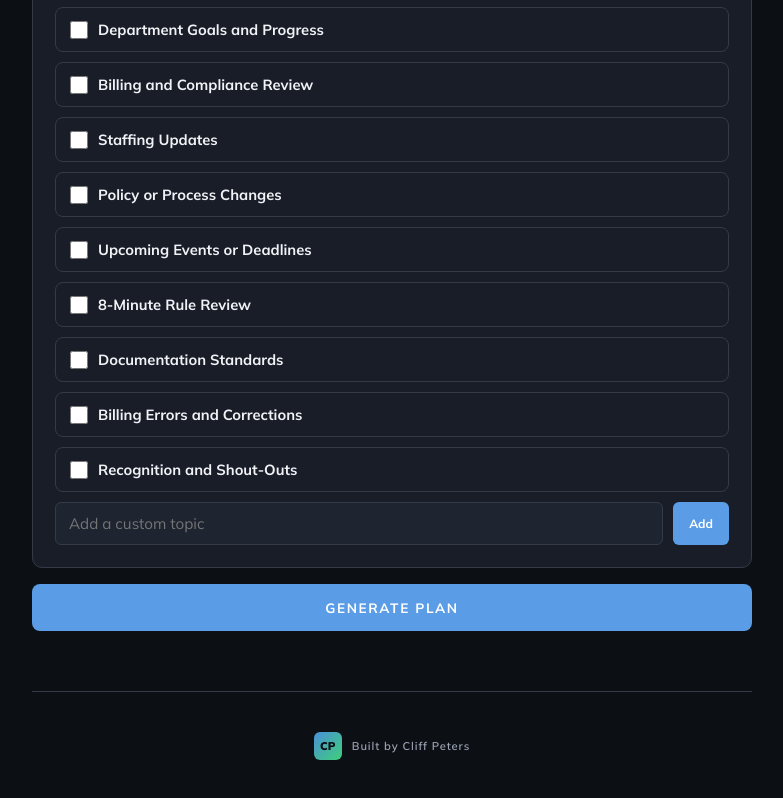
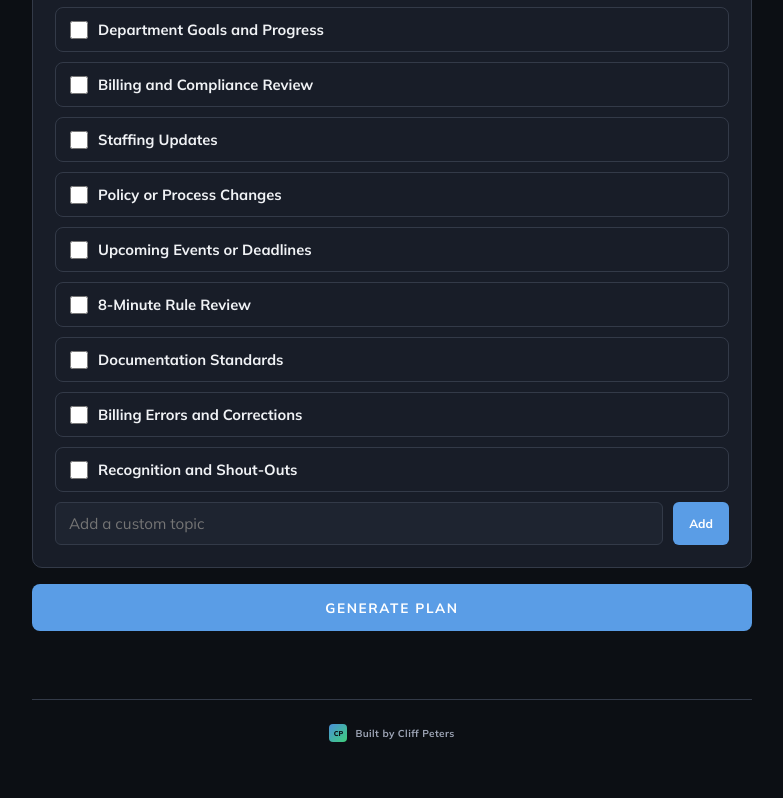
Before and after one commit to cliff-peters/game-plan, a plain HTML site: page index.html in a window 1280 px wide. Shown: the part 985-1783 px from the top of the page, without its empty margins (248-1031 px from the left). Drawn offline with Linux system fonts and the light colour scheme.

Commit message:
Update index.html

```diff
--- a/index.html
+++ b/index.html
@@ -11,6 +11,7 @@
   --bg:#0c0f14;--surf:#181d28;--surf2:#1e2430;--bdr:#333a48;
   --txt:#f0f2f5;--muted:#9ca3b4;--blue:#5a9de6;
   --blue-glow:rgba(90,157,230,.14);--green:#5cb85c;--red:#d9534f;
+  --logo-gradient:linear-gradient(135deg,#4a90d9,#3ecf7a);--logo-text:#0c0f14;
 }
 body{font-family:"Mulish",sans-serif;background:var(--bg);color:var(--txt);min-height:100vh;padding:40px 16px 80px;}
 .wrap{max-width:720px;margin:0 auto;}
@@ -63,6 +64,9 @@ textarea{resize:vertical;min-height:60px;}
 .btn-copy:hover,.btn-copy.copied{background:var(--blue);color:#fff;}
 .btn-print{background:transparent;border:1.5px solid var(--muted);color:var(--muted);font-family:"Mulish",sans-serif;font-size:.75rem;font-weight:700;letter-spacing:.1em;text-transform:uppercase;padding:10px 20px;border-radius:6px;cursor:pointer;transition:all .13s;}
 .btn-print:hover{border-color:var(--txt);color:var(--txt);}
+.footer{margin-top:48px;padding:24px 16px;display:flex;align-items:center;justify-content:center;gap:8px;border-top:1px solid var(--bdr);}
+.footer-logo{width:18px;height:18px;background:var(--logo-gradient);border-radius:4px;display:flex;align-items:center;justify-content:center;font-size:7px;font-weight:800;color:var(--logo-text);flex-shrink:0;font-family:"Mulish",sans-serif;}
+.footer-text{font-size:10px;font-weight:700;color:var(--muted);letter-spacing:0.04em;}
 @media print{
   body{background:#fff;color:#000;padding:20px;}.wrap{max-width:100%;}
   .tab-row,.card,.btn-generate,.copy-row,.output-header,.tag,[style*="DOR Suite"],[style*="gradient"]{display:none!important;}
@@ -70,7 +74,7 @@ textarea{resize:vertical;min-height:60px;}
   .output-card{display:block!important;background:#fff;border:none;padding:0;}
   .output-body{background:#fff;border:none;color:#000;padding:0;font-size:12pt;line-height:1.6;}
   h1{display:none!important;}.print-header{display:block!important;font-size:14pt;font-weight:700;margin-bottom:16px;color:#000;}
-  .footer-bar{display:none!important;}
+  .footer{display:none!important;}
 }
 .print-header{display:none;}
 @media screen and (max-width:560px){.fields{grid-template-columns:1fr;}.tab-row{flex-wrap:wrap;}.tab-btn{font-size:.7rem;padding:11px 6px;}}
@@ -109,9 +113,9 @@ textarea{resize:vertical;min-height:60px;}
   <div class="output-card" id="o-output"><div class="print-header" id="o-print-header"></div><div class="output-header"><span class="output-title">One-on-One</span><span class="tag">Ready</span></div><div class="output-body" contenteditable="true" style="cursor:text;" id="o-body"></div><div class="copy-row"><button class="btn-copy" onclick="copyText('o-body',this)">Copy Plan</button><button class="btn-print" onclick="printAgenda('o')">Print</button></div></div>
 </div>
 
-<div class="footer-bar" style="text-align:center;padding:40px 0 0;margin-top:40px;border-top:1px solid var(--bdr);display:flex;align-items:center;justify-content:center;gap:10px;">
-  <span style="width:28px;height:28px;background:linear-gradient(135deg,#4a90d9,#3ecf7a);border-radius:6px;display:flex;align-items:center;justify-content:center;font-size:.7rem;font-weight:900;color:#0c0f14;letter-spacing:.02em;">CP</span>
-  <span style="font-size:.7rem;font-weight:600;letter-spacing:.08em;color:var(--muted);">Built by Cliff Peters</span>
+<div class="footer">
+  <div class="footer-logo">CP</div>
+  <span class="footer-text">Built by Cliff Peters</span>
 </div>
 </div>
 
```
